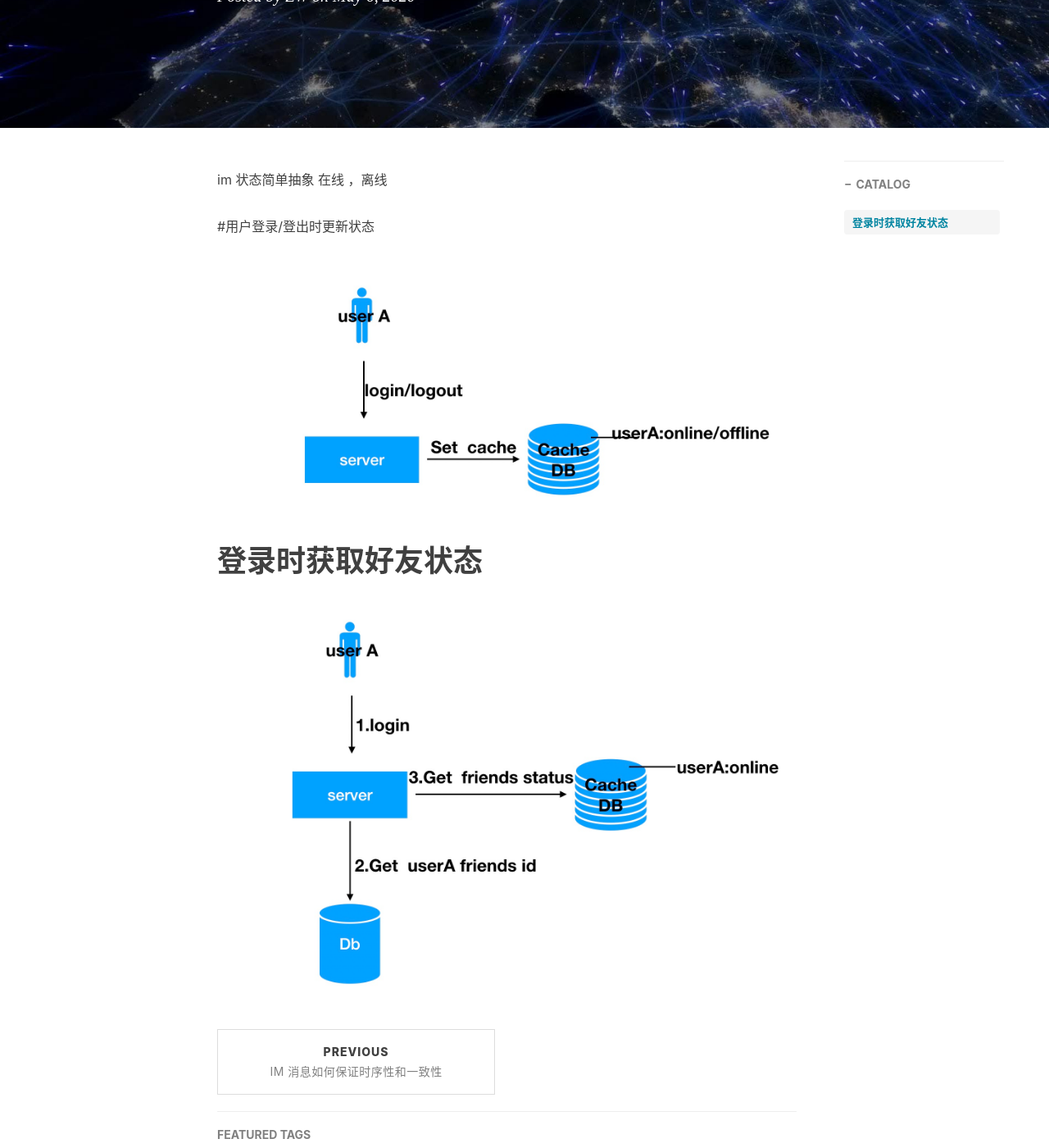
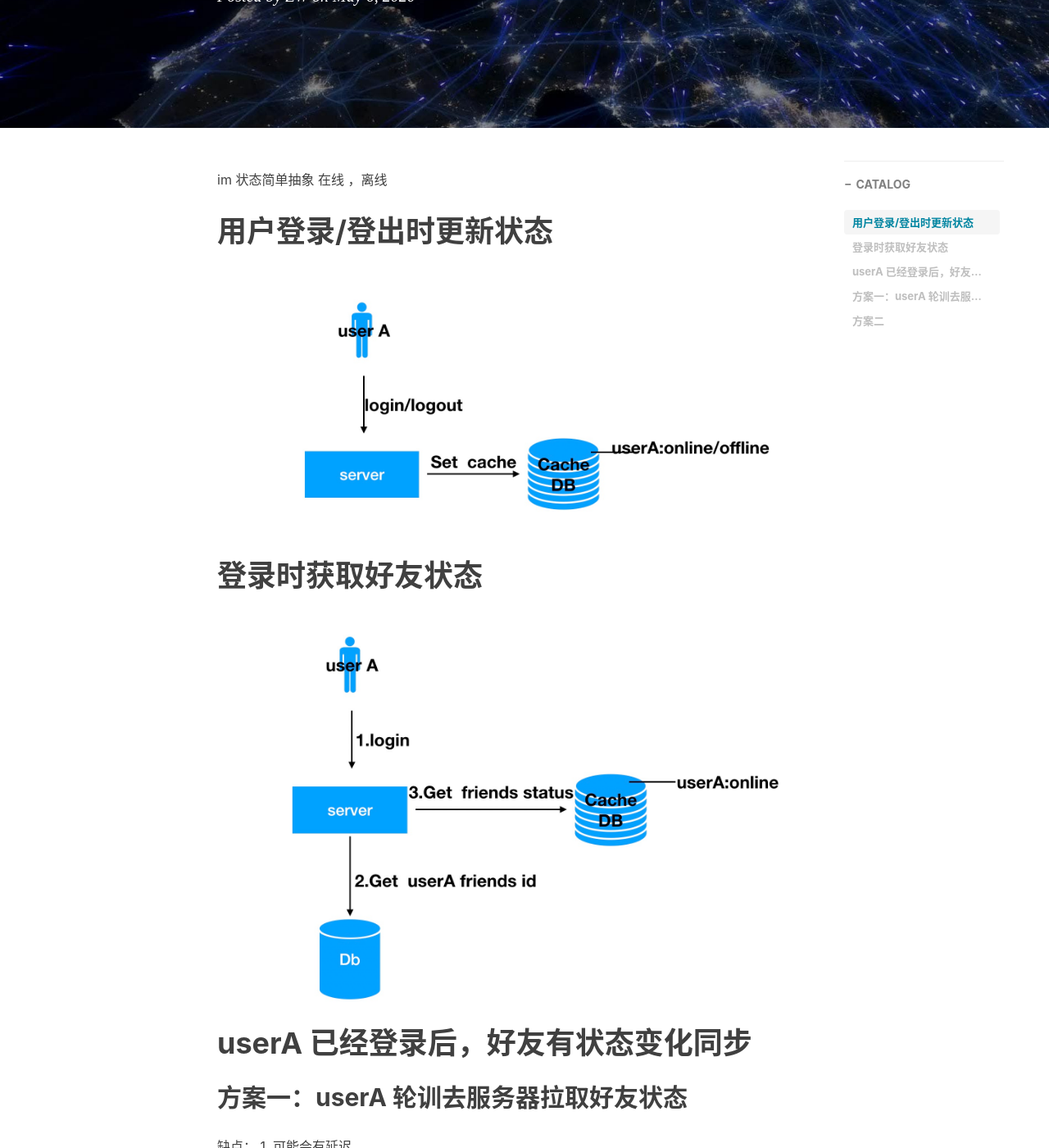
Before and after one commit to GitZW/gitzw.github.io, a Jekyll site: the page built from _posts/2020-05-06- IM在线状态同步.md, in a window 1280 px wide and 1400 px high, scrolled down 367 px. Shown: the whole window at 82% size. Built offline with Jekyll 4.4.1, drawn with Linux system fonts in a browser that asks for light colours; nearby versions of some CDN libraries; comment, search, counter and statistics services are not loaded; some of the changed text lies outside the part shown.

Commit message:
增加方案

```diff
--- a/_posts/2020-05-06- IM在线状态同步.md
+++ b/_posts/2020-05-06- IM在线状态同步.md
@@ -13,8 +13,17 @@ tags:
 
 im 状态简单抽象 在线 ，离线
 
-#用户登录/登出时更新状态
+# 用户登录/登出时更新状态
 ![图1](/img/20200506_01.jpg)
 
 # 登录时获取好友状态
-![图1](/img/20200506_02.jpg)
+![图2](/img/20200506_02.jpg)
+
+# userA 已经登录后，好友有状态变化同步
+## 方案一：userA 轮训去服务器拉取好友状态
+   缺点：
+    1. 可能会有延迟
+    2. 大量无效的轮询请求，占用服务器资源
+
+
+## 方案二
```
